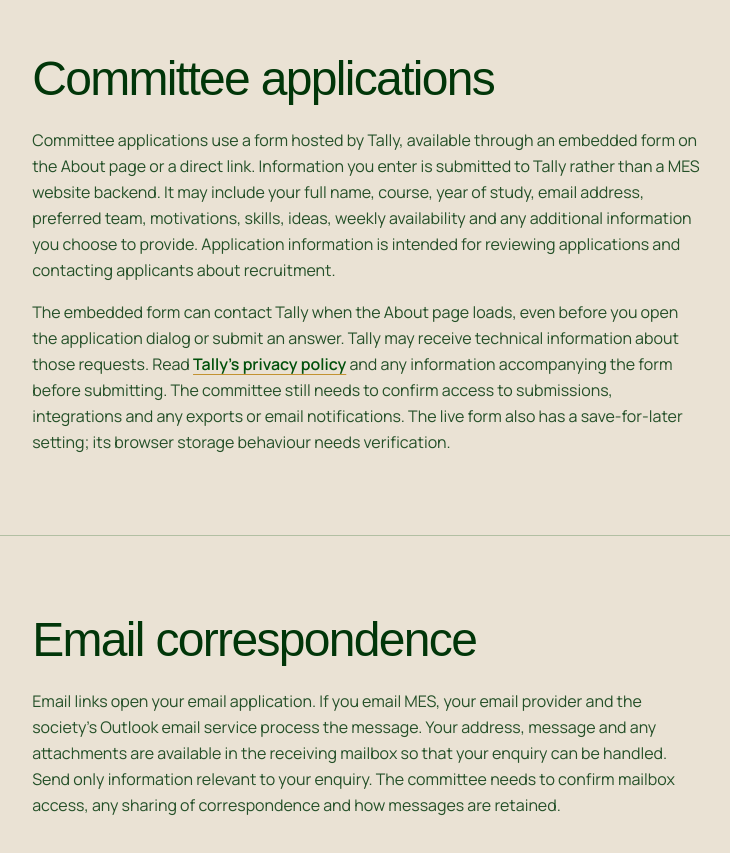
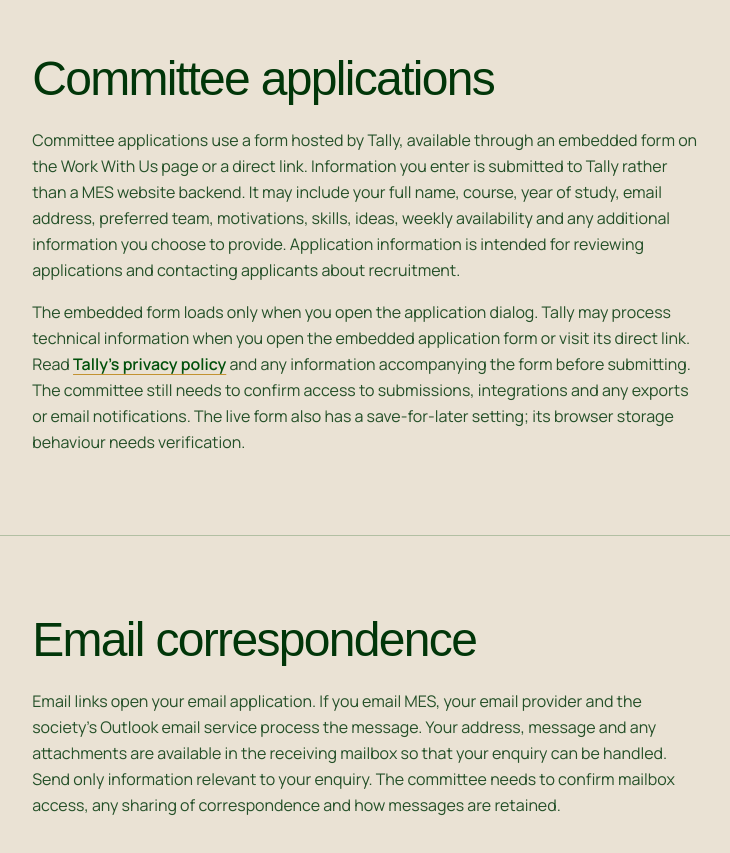
Before and after one commit to ateeqrehman360/MES-Website, a Next.js app: page /privacy in a window 1280 px wide. Shown: the part 1620-2473 px from the top of the page, without its empty margins (19-749 px from the left). Built offline with nearby package versions, Linux system fonts and the light colour scheme; a web font is replaced by a local one.

Commit message:
Correct Tally privacy details and patch vulnerable dependencies

```diff
--- a/package.json
+++ b/package.json
@@ -12,7 +12,7 @@
   "dependencies": {
     "@react-three/drei": "^10.7.8",
     "@react-three/fiber": "^9.7.0",
-    "next": "16.3.2",
+    "next": "16.3.8",
     "react": "19.2.8",
     "react-dom": "19.2.8",
     "three": "^0.182.0"
@@ -23,7 +23,7 @@
     "@types/react": "^19",
     "@types/react-dom": "^19",
     "eslint": "^9",
-    "eslint-config-next": "16.3.2",
+    "eslint-config-next": "16.3.8",
     "tailwindcss": "^4",
     "typescript": "^5"
   }
--- a/src/app/privacy/page.tsx
+++ b/src/app/privacy/page.tsx
@@ -57,7 +57,7 @@ const noticeSections = [
       <>
         <p>
           Committee applications use a form hosted by Tally, available through an
-          embedded form on the About page or a direct link. Information you enter
+          embedded form on the Work With Us page or a direct link. Information you enter
           is submitted to Tally rather than a MES website backend. It may include
           your full name, course, year of study, email address, preferred team,
           motivations, skills, ideas, weekly availability and any additional
@@ -66,9 +66,9 @@ const noticeSections = [
           applicants about recruitment.
         </p>
         <p>
-          The embedded form can contact Tally when the About page loads, even
-          before you open the application dialog or submit an answer. Tally may
-          receive technical information about those requests. Read{" "}
+          The embedded form loads only when you open the application dialog.
+          Tally may process technical information when you open the embedded
+          application form or visit its direct link. Read{" "}
           <a href="https://tally.so/help/privacy-policy" className={linkClass}>
             Tally’s privacy policy
           </a>{" "}
```
Also changed, not shown: 1 other file (tests, documents, lock files or other folders).
